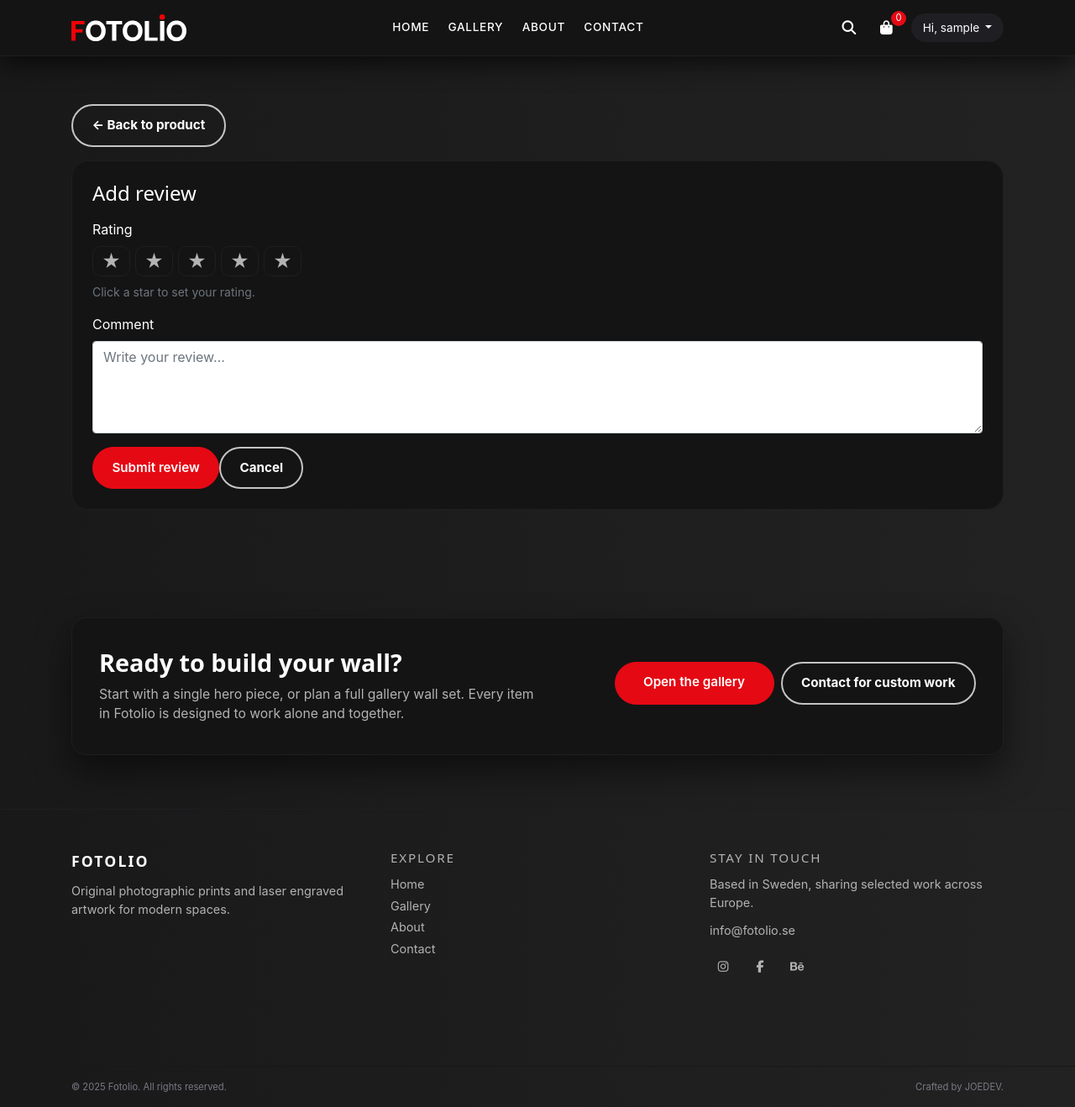
After one commit to ajoedv/fotolio, a Django app: page /products/1/reviews/add/ in a window 1280 px wide. The commit adds this page. Shown: the whole page at 84% size. Run offline with Django 4.2, Linux system fonts and the light colour scheme; the visitor is signed in with stand-in values (Sample User, id 1); data comes from the database, SQL or seed files in the repository; data that the repository does not hold is empty.

Commit message:
feat: product reviews CRUD + navbar auth state

```diff
--- a/cart/views.py
+++ b/cart/views.py
@@ -356,7 +356,9 @@ def success(request):
     request.session.modified = True
 
     messages.success(request, "Your order has been placed successfully.")
-    return redirect("orders:detail", order_number=order.order_number)
+    return redirect(
+        f"{reverse('orders:detail', kwargs={'order_number': order.order_number})}?paid=1"
+    )
 
 
 @login_required
--- /dev/null
+++ b/products/forms.py
@@ -0,0 +1,27 @@
+from django import forms
+from .models import ProductReview
+
+
+class ProductReviewForm(forms.ModelForm):
+    rating = forms.IntegerField(
+        min_value=1,
+        max_value=5,
+        widget=forms.HiddenInput(
+            attrs={"id": "id_rating"}
+        )
+    )
+
+    comment = forms.CharField(
+        max_length=1000,
+        widget=forms.Textarea(
+            attrs={
+                "class": "form-control",
+                "rows": 4,
+                "placeholder": "Write your review..."
+            }
+        )
+    )
+
+    class Meta:
+        model = ProductReview
+        fields = ["rating", "comment"]
--- /dev/null
+++ b/products/templates/products/reviews/review_form.html
@@ -0,0 +1,128 @@
+{% extends "base.html" %}
+{% load static %}
+
+{% block extra_css %}
+<link rel="stylesheet" href="{% static 'css/product.css' %}">
+{% endblock %}
+
+{% block content %}
+<section class="section-block product-detail-page">
+    <div class="container">
+
+        <div class="mb-3">
+            <a
+                href="{% url 'products:detail' pk=product.id %}"
+                class="btn btn-outline-light btn-sm"
+            >
+                ← Back to product
+            </a>
+        </div>
+
+        <div class="card p-4 review-form-card">
+            <h2 class="h4 mb-3">
+                {% if mode == "edit" %}Edit review{% else %}Add review{% endif %}
+            </h2>
+
+            <form method="post" id="review-form">
+                {% csrf_token %}
+
+                <div class="mb-3">
+                    <label class="form-label d-block mb-2">
+                        Rating
+                    </label>
+
+                    <div class="star-rating" aria-label="Rating stars">
+                        <button type="button" class="star" data-value="1">★</button>
+                        <button type="button" class="star" data-value="2">★</button>
+                        <button type="button" class="star" data-value="3">★</button>
+                        <button type="button" class="star" data-value="4">★</button>
+                        <button type="button" class="star" data-value="5">★</button>
+                    </div>
+
+                    <div class="review-rating-field mt-2">
+                        {{ form.rating }}
+                    </div>
+
+                    <small class="text-secondary d-block mt-2">
+                        Click a star to set your rating.
+                    </small>
+                </div>
+
+                <div class="mb-3">
+                    <label class="form-label">
+                        Comment
+                    </label>
+                    {{ form.comment }}
+                </div>
+
+                <div class="d-flex gap-2">
+                    <button type="submit" class="btn btn-primary">
+                        {% if mode == "edit" %}Save changes{% else %}Submit review{% endif %}
+                    </button>
+
+                    <a
+                        href="{% url 'products:detail' pk=product.id %}"
+                        class="btn btn-outline-light"
+                    >
+                        Cancel
+                    </a>
+                </div>
+            </form>
+        </div>
+
+    </div>
+</section>
+
+<script>
+(function () {
+    const stars = document.querySelectorAll(".star-rating .star");
+    const ratingFieldWrap = document.querySelector(".review-rating-field");
+    if (!stars.length || !ratingFieldWrap) {
+        return;
+    }
+
+    const ratingInput = ratingFieldWrap.querySelector("input, select");
+    if (!ratingInput) {
+        return;
+    }
+
+    ratingFieldWrap.style.display = "none";
+
+    function setActive(value) {
+        stars.forEach((btn) => {
+            const v = parseInt(btn.dataset.value, 10);
+            btn.classList.toggle("is-active", v <= value);
+        });
+    }
+
+    function setRating(value) {
+        ratingInput.value = String(value);
+        setActive(value);
+    }
+
+    let initial = parseInt(ratingInput.value, 10);
+    if (!initial || initial < 1) {
+        initial = 0;
+    }
+    setActive(initial);
+
+    stars.forEach((btn) => {
+        btn.addEventListener("click", () => {
+            const value = parseInt(btn.dataset.value, 10);
+            setRating(value);
+        });
+    });
+
+    const form = document.getElementById("review-form");
+    if (form) {
+        form.addEventListener("submit", (e) => {
+            const v = parseInt(ratingInput.value, 10);
+            if (!v || v < 1 || v > 5) {
+                e.preventDefault();
+                alert("Please select a rating (1 to 5).");
+            }
+        });
+    }
+})();
+</script>
+{% endblock %}
--- a/products/urls.py
+++ b/products/urls.py
@@ -1,10 +1,37 @@
 from django.urls import path
 from .views import products_list, ping, product_detail
+from . import views
 
 app_name = "products"
 
 urlpatterns = [
-    path("ping/", ping, name="ping"),
-    path("", products_list, name="list"),
-    path("<int:pk>/", product_detail, name="detail"),
+    path(
+        "ping/",
+        ping, name="ping"
+    ),
+    path(
+        "",
+        products_list,
+        name="list"
+    ),
+    path(
+        "<int:pk>/",
+        product_detail,
+        name="detail"
+    ),
+    path(
+        "<int:product_id>/reviews/add/",
+        views.review_create,
+        name="review_add"
+    ),
+    path(
+        "reviews/<int:review_id>/edit/",
+        views.review_edit,
+        name="review_edit"
+    ),
+    path(
+        "reviews/<int:review_id>/delete/",
+        views.review_delete,
+        name="review_delete"
+    ),
 ]
--- a/products/views.py
+++ b/products/views.py
@@ -3,6 +3,13 @@ from django.http import HttpResponse
 
 from .models import Product
 from .constants import BASE_SIZE_LABEL
+
+from django.contrib import messages
+from django.contrib.auth.decorators import login_required
+from django.shortcuts import redirect
+
+from .models import ProductReview
+from .forms import ProductReviewForm
 
 
 def ping(request):
@@ -26,6 +33,16 @@ def products_list(request):
 
 def product_detail(request, pk):
     product = get_object_or_404(Product, pk=pk)
+    reviews = (
+        product.reviews
+        .select_related("user")
+        .all()
+    )
+    user_review = None
+    if request.user.is_authenticated:
+        user_review = reviews.filter(
+            user=request.user
+        ).first()
 
     teaser_products = (
         Product.objects
@@ -37,5 +54,134 @@ def product_detail(request, pk):
         "product": product,
         "base_size": BASE_SIZE_LABEL,
         "teaser_products": teaser_products,
+        "reviews": reviews,
+        "user_review": user_review,
     }
     return render(request, "products/detail.html", context)
+
+
+# Reviews CRUD (DB + Frontend)
+@login_required
+def review_create(request, product_id):
+    product = get_object_or_404(Product, pk=product_id)
+
+    existing = (
+        ProductReview.objects
+        .filter(product=product, user=request.user)
+        .first()
+    )
+    if existing:
+        messages.info(
+            request,
+            "You already reviewed this product. You can edit your review."
+        )
+        return redirect(
+            "products:review_edit",
+            review_id=existing.id
+        )
+
+    if request.method == "POST":
+        form = ProductReviewForm(request.POST)
+        if form.is_valid():
+            review = form.save(commit=False)
+            review.product = product
+            review.user = request.user
+            review.save()
+            messages.success(
+                request,
+                "Review added successfully."
+            )
+            return redirect(
+                "products:detail",
+                pk=product.id
+            )
+    else:
+        form = ProductReviewForm()
+
+    context = {
+        "product": product,
+        "form": form,
+        "mode": "create",
+    }
+    return render(
+        request,
+        "products/reviews/review_form.html",
+        context
+    )
+
+
+@login_required
+def review_edit(request, review_id):
+    review = get_object_or_404(ProductReview, pk=review_id)
+
+    if review.user != request.user:
+        messages.error(
+            request,
+            "You don't have permission to edit this review."
+        )
+        return redirect(
+            "products:detail",
+            pk=review.product.id
+        )
+
+    if request.method == "POST":
+        form = ProductReviewForm(request.POST, instance=review)
+        if form.is_valid():
+            form.save()
+            messages.success(
+                request,
+                "Review updated successfully."
+            )
+            return redirect(
+                "products:detail",
+                pk=review.product.id
+            )
+    else:
+        form = ProductReviewForm(instance=review)
+
+    context = {
+        "product": review.product,
+        "form": form,
+        "mode": "edit",
+    }
+    return render(
+        request,
+        "products/reviews/review_form.html",
+        context
+    )
+
+
+@login_required
+def review_delete(request, review_id):
+    review = get_object_or_404(ProductReview, pk=review_id)
+
+    if review.user != request.user:
+        messages.error(
+            request,
+            "You don't have permission to delete this review."
+        )
+        return redirect(
+            "products:detail",
+            pk=review.product.id
+        )
+
+    if request.method != "POST":
+        messages.info(
+            request,
+            "Confirm deletion from the product page."
+        )
+        return redirect(
+            "products:detail",
+            pk=review.product.id
+        )
+
+    product_id = review.product.id
+    review.delete()
+    messages.success(
+        request,
+        "Review deleted successfully."
+    )
+    return redirect(
+        "products:detail",
+        pk=product_id
+    )
--- a/static/css/product.css
+++ b/static/css/product.css
@@ -161,3 +161,49 @@
         margin-top: 1.25rem;
     }
 }
+
+/* Reviews UI */
+.review-card {
+    background: #141414;
+    border: 1px solid #1F1F23;
+    border-radius: 16px;
+}
+
+.review-stars {
+    color: #B3B3B3;
+    letter-spacing: 1px;
+}
+
+.review-form-card {
+    background: #141414;
+    border: 1px solid #1F1F23;
+    border-radius: 20px;
+}
+
+/* Stars input (JS) */
+.star-rating {
+    display: inline-flex;
+    gap: 6px;
+    align-items: center;
+}
+
+.star-rating .star {
+    background: transparent;
+    border: 1px solid #1F1F23;
+    border-radius: 10px;
+    padding: 6px 10px;
+    font-size: 22px;
+    line-height: 1;
+    color: #B3B3B3;
+    cursor: pointer;
+}
+
+.star-rating .star.is-active {
+    color: #FFFFFF;
+    border-color: #FFFFFF;
+}
+
+.star-rating .star:focus {
+    outline: none;
+    box-shadow: 0 0 0 0.2rem rgba(229, 9, 20, 0.25);
+}
--- a/templates/base.html
+++ b/templates/base.html
@@ -73,11 +73,9 @@
                             <button class="account-button dropdown-toggle" type="button"
                                     id="accountDropdown" data-toggle="dropdown"
                                     aria-haspopup="true" aria-expanded="false">
-                                Account
+                                Hi, {{ user.username }}
                             </button>
                             <div class="dropdown-menu dropdown-menu-right" aria-labelledby="accountDropdown">
-                                <span class="dropdown-header small">Hi, {{ user.username }}</span>
-                                <div class="dropdown-divider"></div>
                                 <a class="dropdown-item" href="{% url 'profiles:profile' %}">Profile</a>
                                 <a class="dropdown-item" href="{% url 'orders:list' %}">Orders</a>
                                 <div class="dropdown-divider"></div>
@@ -89,7 +87,7 @@
                             <button class="account-button dropdown-toggle" type="button"
                                     id="accountDropdown" data-toggle="dropdown"
                                     aria-haspopup="true" aria-expanded="false">
-                                Account
+                                Sign in
                             </button>
                             <div class="dropdown-menu dropdown-menu-right" aria-labelledby="accountDropdown">
                                 <a class="dropdown-item" href="{% url 'account_login' %}">Sign in</a>
```
Also changed, not shown: products/models.py (+28 -0 lines), products/templates/products/detail.html (+103 -14 lines), products/migrations/0002_productreview.py (added), profiles/migrations/0002_alter_profile_default_shipping_address_and_more.py (added).
